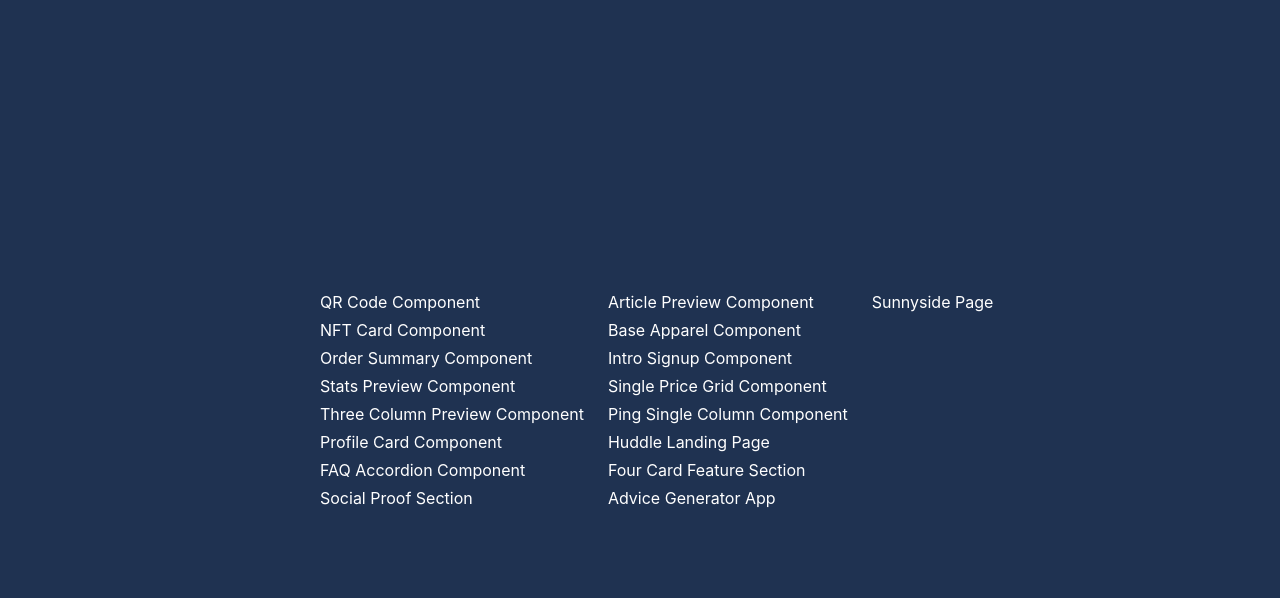
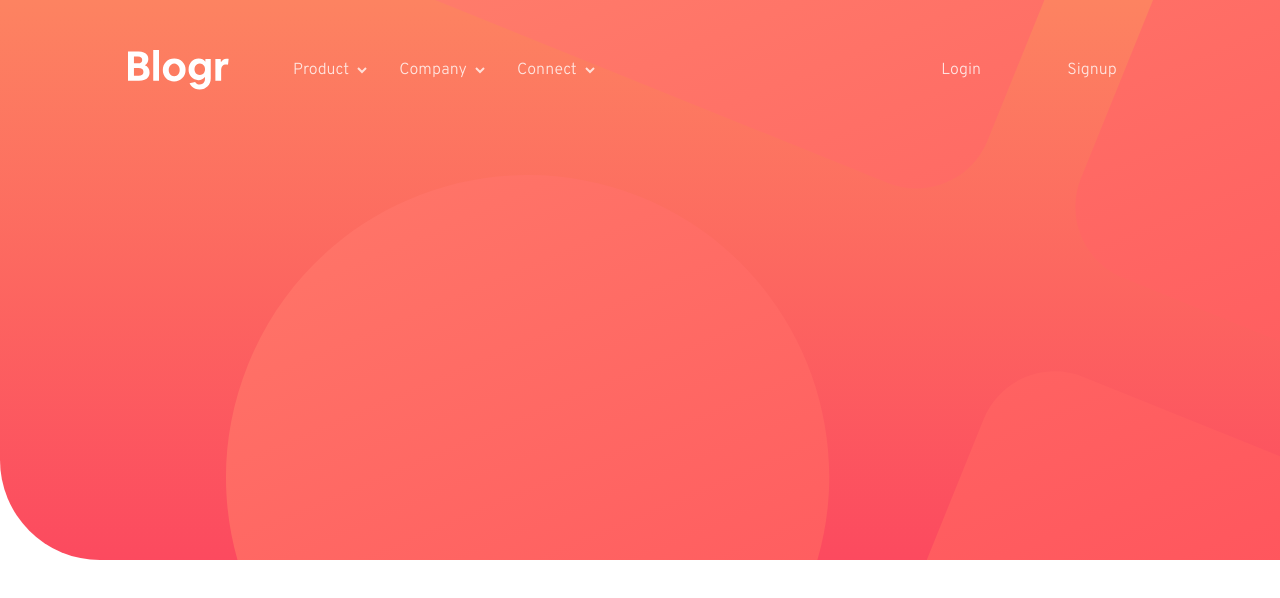
Before and after one commit to rpashev/frontend-mentor, a React (Create React App) app: page /blogr in a window 1280 px wide. Before the commit this address led to /. Shown: the top 598 px of the page. Built offline with nearby package versions, Linux system fonts and the light colour scheme.

Commit message:
desktop navbar done

```diff
--- a/src/App.js
+++ b/src/App.js
@@ -2,6 +2,7 @@ import { BrowserRouter, Routes, Route, Navigate } from "react-router-dom";
 import AdviceGenerator from "./pages/advice-generator";
 import ArticlePreview from "./pages/article-preview";
 import BaseApparel from "./pages/base-apparel";
+import BlogrLandingPage from "./pages/blogr-landing-page";
 import FaqAccordion from "./pages/faq-accordion";
 import FourCardFeature from "./pages/four-card-feature";
 import HomePage from "./pages/home";
@@ -40,6 +41,7 @@ function App() {
         <Route path="/four-card-feature" element={<FourCardFeature />} />
         <Route path="/advice-generator" element={<AdviceGenerator />} />
         <Route path="/sunnyside" element={<SunnysidePage />} />
+        <Route path="/blogr" element={<BlogrLandingPage />} />
         <Route path="*" element={<Navigate to={"/"} />} />
       </Routes>
     </BrowserRouter>
--- /dev/null
+++ b/src/pages/blogr-landing-page/dropdown.js
@@ -0,0 +1,29 @@
+import styles from "./dropdown.module.scss";
+import arrowLight from "../../assets/blogr-landing-page-main/images/icon-arrow-light.svg";
+
+const DropDown = (props) => {
+  const isActive = props.active === props.title ? true : false;
+
+  return (
+    <li
+      className={styles.dropdown}
+      onMouseEnter={props.dropdownHandler.bind(null, props.title)}
+    >
+      <p className={`${isActive && styles.active}`}>
+        <span>{props.title}</span>
+        <img src={arrowLight} alt="arrow"></img>
+      </p>
+      {isActive && (
+        <div className={styles.options}>
+          {props.links.map((link) => (
+            <a href="/" key={link}>
+              {link}
+            </a>
+          ))}
+        </div>
+      )}
+    </li>
+  );
+};
+
+export default DropDown;
--- /dev/null
+++ b/src/pages/blogr-landing-page/dropdown.module.scss
@@ -0,0 +1,56 @@
+.dropdown {
+  position: relative;
+  width: 100%;
+  cursor: pointer;
+}
+
+p {
+  color: hsla(0, 0%, 100%, 0.8);
+  display: flex;
+  align-items: center;
+  gap: 0.5rem;
+
+  span {
+    border-bottom: 1px solid transparent;
+  }
+
+  img {
+    display: block;
+    transition: all 0.2s;
+  }
+}
+
+.active {
+  img {
+    transform: rotate(180deg);
+  }
+  span {
+    border-bottom: 2px solid white;
+  }
+}
+
+.options {
+  display: flex;
+  flex-direction: column;
+  gap: 0.75rem;
+  background-color: hsl(0, 0%, 100%);
+  padding: 1.5rem;
+  border-radius: 6px;
+  width: 9rem;
+  position: absolute;
+  top: 2rem;
+  left: -50%;
+
+  a {
+    text-decoration: none;
+    font: inherit;
+    font-size: 0.9rem;
+    color: hsl(207, 13%, 34%);
+    transition: all 0.3s;
+    display: block;
+
+    &:hover {
+      font-weight: bold;
+    }
+  }
+}
--- /dev/null
+++ b/src/pages/blogr-landing-page/header.js
@@ -0,0 +1,49 @@
+import styles from "./header.module.scss";
+import logo from "../../assets/blogr-landing-page-main/images/logo.svg";
+import DropDown from "./dropdown";
+import { useState } from "react";
+
+const linksData = [
+  { title: "Product", links: ["Shop", "Categories", "Discounts"] },
+  { title: "Company", links: ["About Us", "History", "Partners"] },
+  { title: "Connect", links: ["Contact", "Newsletter", "LinkedIn"] },
+];
+
+const Header = () => {
+  const [active, setActive] = useState("");
+
+  const dropdownHandler = (link) => {
+    setActive(link);
+  };
+
+  return (
+    <header className={styles.header}>
+      <div className={styles.navbar} onMouseLeave={() => setActive("")}>
+        <img src={logo} alt="logo"></img>
+        <nav>
+          <ul className={styles.links}>
+            {linksData.map((link) => (
+              <DropDown
+                title={link.title}
+                links={link.links}
+                key={link.title}
+                dropdownHandler={dropdownHandler}
+                active={active}
+              />
+            ))}
+          </ul>
+          <ul className={styles.actions}>
+            <li>
+              <a href="/">Login</a>
+            </li>
+            <li>
+              <a href="/">Signup</a>
+            </li>
+          </ul>
+        </nav>
+      </div>
+    </header>
+  );
+};
+
+export default Header;
--- /dev/null
+++ b/src/pages/blogr-landing-page/header.module.scss
@@ -0,0 +1,50 @@
+.header {
+  background: url("../../assets//blogr-landing-page-main/images/bg-pattern-intro-desktop.svg")
+      left 20% top 50% / 190% no-repeat,
+    linear-gradient(rgb(253, 131, 97), rgb(252, 74, 95));
+
+  height: 70vh;
+  width: 100%;
+  border-bottom-left-radius: 100px;
+  padding: 3rem 8rem;
+}
+
+.navbar {
+  display: flex;
+  align-items: center;
+  gap: 4rem;
+  padding-bottom: 2rem;
+
+  nav {
+    display: flex;
+    align-items: center;
+    flex: 1;
+
+    ul {
+      list-style: none;
+      display: flex;
+      gap: 2rem;
+    }
+
+    .actions {
+      margin-left: auto;
+      gap: 1rem;
+      a {
+        font: inherit;
+        color: hsla(0, 0%, 100%, 0.8);
+        text-decoration: none;
+        border-radius: 100px;
+        padding: 0.75rem 2.2rem;
+        transition: all 0.25s;
+        display: block;
+
+        &:hover,
+        &:active,
+        &:focus {
+          background-color: rgba(white, 0.25);
+          color: hsla(0, 0%, 100%, 1);
+        }
+      }
+    }
+  }
+}
--- /dev/null
+++ b/src/pages/blogr-landing-page/index.js
@@ -0,0 +1,12 @@
+import Header from "./header";
+import styles from "./index.module.scss";
+
+const BlogrLandingPage = () => {
+  return (
+    <div className={styles.page}>
+      <Header />
+    </div>
+  );
+};
+
+export default BlogrLandingPage;
--- /dev/null
+++ b/src/pages/blogr-landing-page/index.module.scss
@@ -0,0 +1,28 @@
+@import url("https://fonts.googleapis.com/css2?family=Overpass:wght@300;600&family=Ubuntu:wght@400;500;700&display=swap");
+
+//Primary
+$light-red: hsl(356, 100%, 66%); //cta text
+$very-light-red: hsl(355, 100%, 74%); //cta hover bg
+$very-dark-blue: hsl(208, 49%, 24%); //headings
+//Neutral
+$white: hsl(0, 0%, 100%); //text
+$grayish-blue: hsl(240, 2%, 79%); //footer text
+$very-dark-grayish-blue: hsl(207, 13%, 34%); //body copy
+$very-dark-black-blue: hsl(240, 10%, 16%); //footer bg
+
+//Background gradient - Intro/CTA mobile nav:
+
+$gradient-very-light-red: hsl(13, 100%, 72%);
+$gradient-light-red: hsl(353, 100%, 62%);
+//Background gradient - body:
+
+$gradient-very-dark-gray-blue: hsl(237, 17%, 21%);
+$gradient-very-dark-desaturated-blue: hsl(237, 23%, 32%);
+
+.page {
+  font-family: "Overpass", sans-serif;
+  width: 100%;
+  min-height: 100vh;
+  max-width: 2000px;
+  color: $white;
+}
--- a/src/pages/home/index.js
+++ b/src/pages/home/index.js
@@ -58,6 +58,9 @@ const HomePage = () => {
         <li>
           <Link to={"/sunnyside"}>Sunnyside Page</Link>
         </li>
+        <li>
+          <Link to={"/blogr"}>Blogr Landing Page</Link>
+        </li>
       </ul>
     </div>
   );
```
